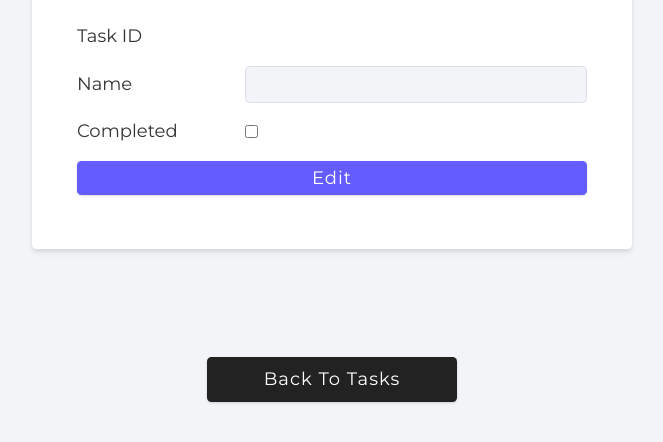
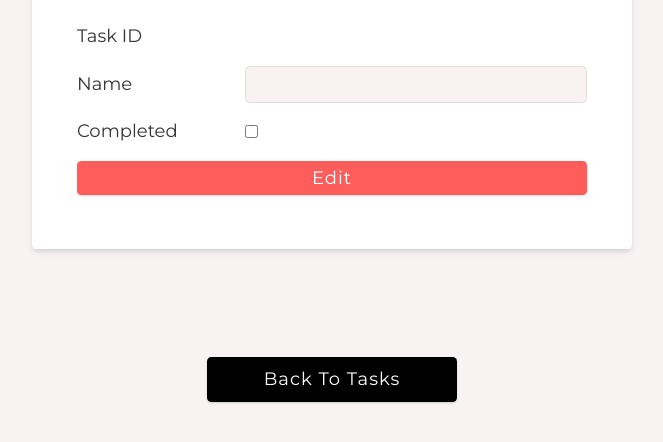
Before and after one commit to Efe-Onoh/task-manager, a website: page public/task.html in a window 1280 px wide. Shown: the part 184-626 px from the top of the page, without its empty margins (308-971 px from the left). Drawn offline with nearby package versions, Linux system fonts and the light colour scheme; no server answers.

Commit message:
refactoring

```diff
--- /dev/null
+++ b/middleware/not-found.js
@@ -0,0 +1,3 @@
+const notFound = (req,res) => res.status(404).send('Route does not exist')
+
+module.exports = notFound
--- a/public/main.css
+++ b/public/main.css
@@ -7,42 +7,42 @@
 :root {
   /* COLORS  */
   /* primary */
-  --primary-0: #f0efff;
-  --primary-50: #d8d6ff;
-  --primary-100: #c1beff;
-  --primary-200: #aaa5ff;
-  --primary-300: #938dff;
-  --primary-400: #7b74ff;
+  --primary-0: #fff1ef;
+  --primary-50: #ffded6;
+  --primary-100: #ffbebe;
+  --primary-200: #ffa5a5;
+  --primary-300: #ff8d8d;
+  --primary-400: #ff7474;
   /* main */
-  --primary-500: #645cff;
-  --primary-600: #554ed9;
-  --primary-700: #4640b3;
-  --primary-800: #37338c;
-  --primary-900: #282566;
-  --primary-1000: #191740;
-  --primary-1100: #0a0919;
+  --primary-500: #ff5c5c;
+  --primary-600: #d94e4e;
+  --primary-700: #b34040;
+  --primary-800: #8c3333;
+  --primary-900: #662525;
+  --primary-1000: #401717;
+  --primary-1100: #190909;
   /* grey */
-  --grey-0: #fafbfc;
-  --grey-50: #f2f4f8;
-  --grey-100: #eaedf3;
-  --grey-200: #e2e7ef;
-  --grey-300: #dbe0ea;
-  --grey-400: #d3dae6;
-  --grey-500: #cbd3e1;
-  --grey-600: #adb3bf;
-  --grey-700: #8e949e;
-  --grey-800: #70747c;
-  --grey-900: #51545a;
-  --grey-1000: #333538;
-  --grey-1100: #141516;
+  --grey-0: #fcfafa;
+  --grey-50: #f8f2f2;
+  --grey-100: #f3eaea;
+  --grey-200: #efe2e2;
+  --grey-300: #eadbdb;
+  --grey-400: rgb(230, 211, 211);
+  --grey-500: #e1cbcb;
+  --grey-600: #bfadad;
+  --grey-700: #9e8e8e;
+  --grey-800: #7c7070;
+  --grey-900: #5a5151;
+  --grey-1000: #383333;
+  --grey-1100: #161414;
 
   /* rest */
-  --black: #222;
-  --white: #fff;
+  --black: rgb(0, 0, 0);
+  --white: rgb(255, 255, 255);
   --red-light: #f8d7da;
-  --red-dark: #842029;
+  --red-dark: #721323;
   --green-light: #d1e7dd;
-  --green-dark: #0f5132;
+  --green-dark: #064e2c;
 
   /* typography */
   --headingFont: 'Inconsolata', monospace;
```
Also changed, not shown: app.js (+46 -1 lines), controllers/tasks.js (added, +67 -0 lines), db/connect.js (added, +12 -0 lines), errors/custom-error.js (added, +14 -0 lines), middleware/async.js (added, +14 -0 lines), middleware/error-handler.js (added, +11 -0 lines), models/Task.js (added, +20 -0 lines), public/index.html (+1 -1 lines), routes/tasks.js (added, +10 -0 lines), 1 other file.
